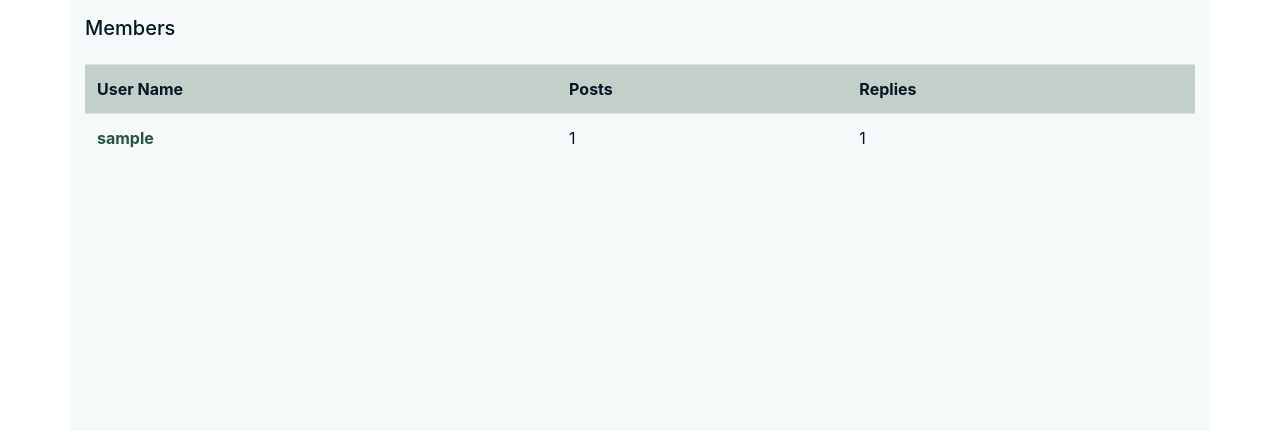
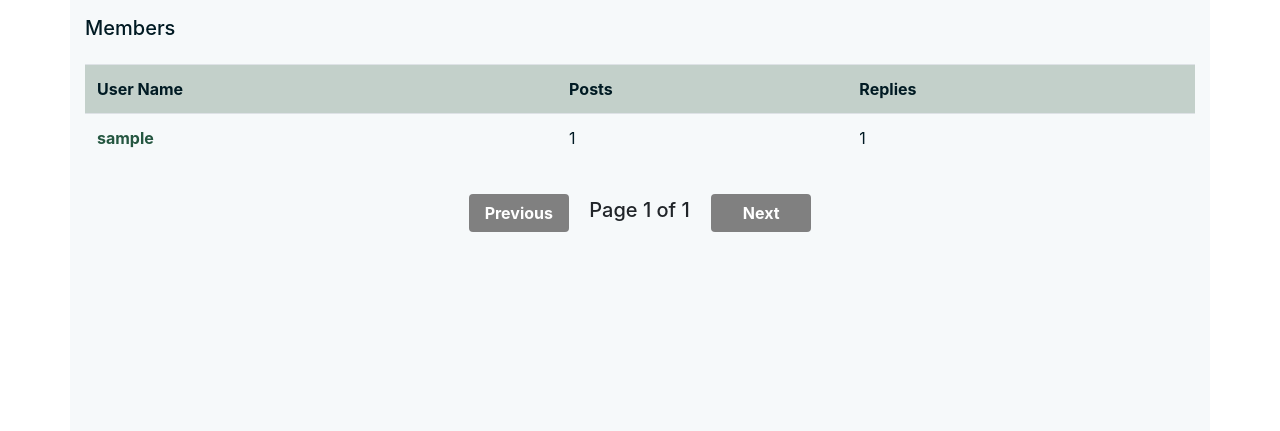
Before and after one commit to SH-anonta/Discussion-Forum, a Django app: page /forum/users in a window 1280 px wide. Shown: the part 90-521 px from the top of the page. Run offline with Django 3.2, Linux system fonts and the light colour scheme; tables that the repository leaves empty hold one stand-in row (values such as "Sample post"); some libraries are stand-ins or nearby versions.

Commit message:
Add pagination to UserList view and it's template

```diff
--- a/forum/templates/forum/user_list.html
+++ b/forum/templates/forum/user_list.html
@@ -22,7 +22,7 @@
                         <th>Replies</th>
                     </tr>
 
-                    {%for member in members%}
+                    {%for member in user_list%}
                     <tr>
                         <td>
                             <a href="{%url 'forum:user_detail' member.pk%}">{{member.username}}</a>
@@ -38,6 +38,34 @@
 
         </div>
 
+    <div id="PaginatorRow" class="row mt-3 mb-3">
+        <div class="col-sm-12 text-center">
+            {%if user_list.has_previous%}
+                <a class="btn btn-pagination" href="{%url 'forum:user_list'%}?page={{user_list.previous_page_number }}">
+                    Previous
+                </a>
+            {%else%}
+                <a class="btn btn-disabled btn-pagination" href="#">
+                    Previous
+                </a>
+            {%endif%}
+
+                <h5 class="h5 current ml-3 mr-3 d-inline">
+                    Page {{ user_list.number }} of {{ user_list.paginator.num_pages }}
+
+                </h5>
+
+            {%if user_list.has_next%}
+                <a class="btn btn-pagination" href="{%url 'forum:user_list'%}?page={{user_list.next_page_number }}">
+                    Next
+                </a>
+            {%else%}
+                <a class="btn btn-disabled btn-pagination" href="#">
+                    Next
+                </a>
+            {%endif%}
+        </div>
+    </div>
 
     </div>
 {%endblock%}
--- a/forum/unit_tests/modelFactory.py
+++ b/forum/unit_tests/modelFactory.py
@@ -23,9 +23,11 @@ class UserFactory:
 
         users= []
         for x in range(n):
-            name = uname + str(cls.nextid())
+            u_id  = str(cls.nextid())
+            name = uname + u_id
             u = User.objects.create_user(username=name, password=pw)
             u.is_staff = staff
+            u.email = "%s@forum.rog" % (uname+ u_id,)
             u.save()
 
             up = UserProfile.objects.create(user= u)
--- a/forum/urls.py
+++ b/forum/urls.py
@@ -17,7 +17,6 @@ urlpatterns = [
     path('users', UserList.as_view(), name='user_list'),
     path('recent-posts', RecentPostList.as_view(), name='recent_post_list'),
 
-
     # post only
     path('delete-post', login_required(DeletePost.as_view()), name='delete_post'),
     path('restore-post', login_required(RestorePost.as_view()), name='restore_post'),
--- a/forum/views.py
+++ b/forum/views.py
@@ -91,7 +91,7 @@ class DeletedPosts(View):
         return render(request, 'forum/show_message.html', context)
 
 class RecentPostList(View):
-    POSTS_PER_PAGE = 10
+    POSTS_PER_PAGE = 20
     def get(self, request):
         posts = Post.objects.filter(deleted=False).order_by('-creation_date')
 
@@ -104,6 +104,22 @@ class RecentPostList(View):
         }
 
         return render(request, 'forum/recent_post_list.html', context)
+
+class UserList(View):
+    USERS_PER_PAGE= 20
+
+    def get(self, request):
+        users = User.objects.order_by('username')
+        paginator = Paginator(users, self.USERS_PER_PAGE)
+
+        page_number = request.GET.get('page', 1)
+        user_ist= paginator.get_page(page_number)
+
+        context= {
+            'user_list' : user_ist
+        }
+
+        return render(request, 'forum/user_list.html', context)
 
 # post only
 
@@ -184,15 +200,6 @@ class DeleteReply(View):
         }
 
         return render(request, 'forum/show_message.html', context)
-
-class UserList(View):
-    def get(self, request):
-
-        context= {
-            'members' : User.objects.order_by('username')
-        }
-
-        return render(request, 'forum/user_list.html', context)
 
 # get and post
 
```
